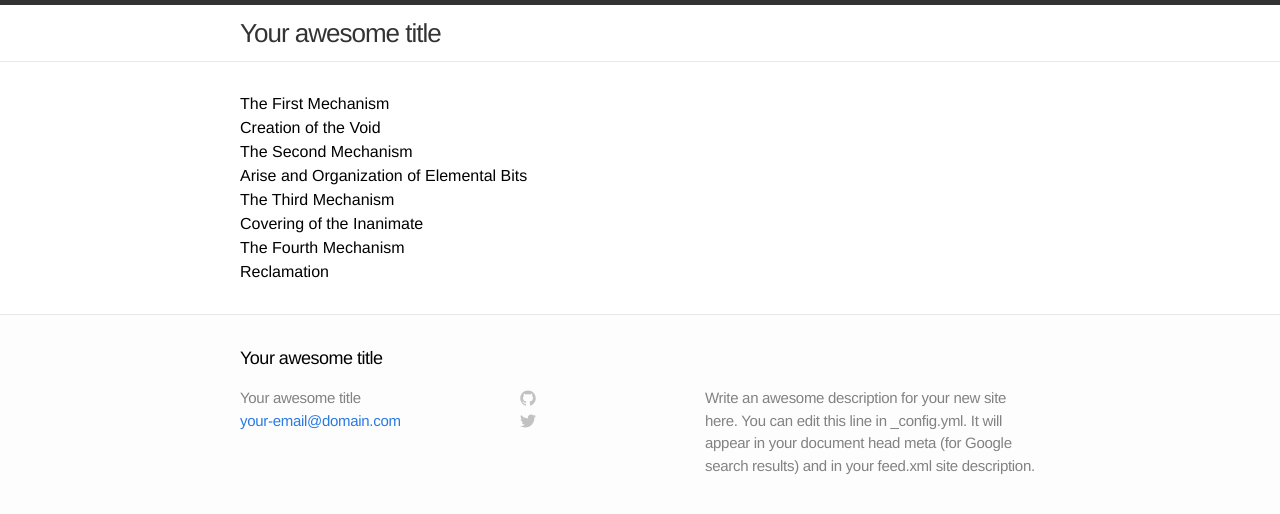
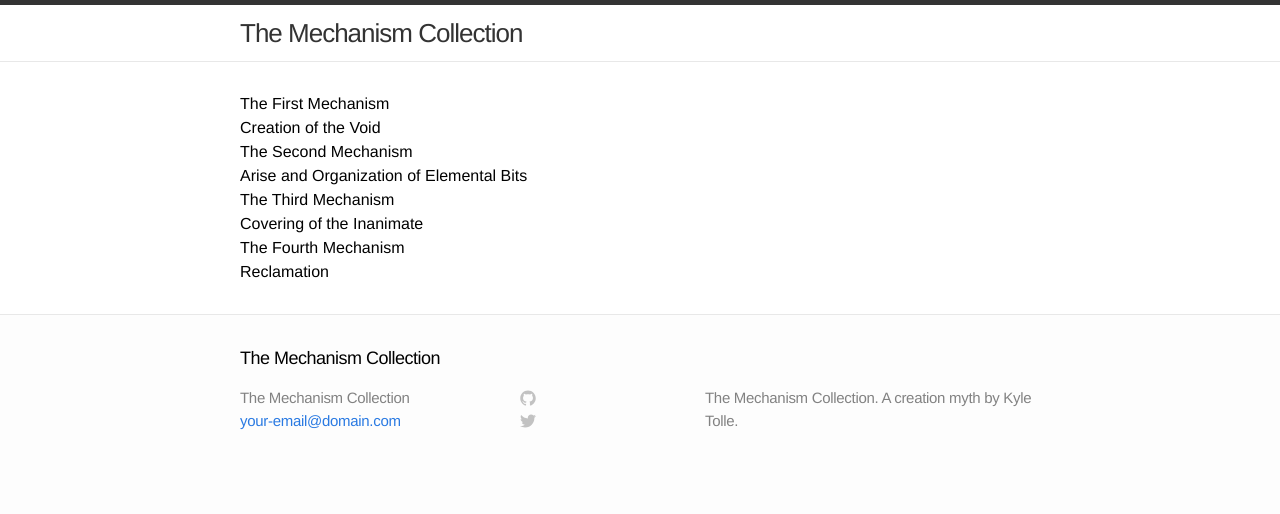
Before and after one commit to kyletolle/the-mechanism-collection, a Jekyll site: the page built from index.md, in a window 1280 px wide. Shown: the top 514 px of the page. Built offline with Jekyll 4.4.1, drawn with Linux system fonts in a browser that asks for light colours.

Commit message:
Update jekyll config

```diff
--- a/_config.yml
+++ b/_config.yml
@@ -1,9 +1,9 @@
 # Site settings
-title: Your awesome title
+title: The Mechanism Collection
 email: your-email@domain.com
-description: "Write an awesome description for your new site here. You can edit this line in _config.yml. It will appear in your document head meta (for Google search results) and in your feed.xml site description."
+description: "The Mechanism Collection. A creation myth by Kyle Tolle."
 baseurl: ""
-url: "http://yourdomain.com"
+url: "http://themechanismcollection.com"
 
 # Build settings
 markdown: kramdown
```
